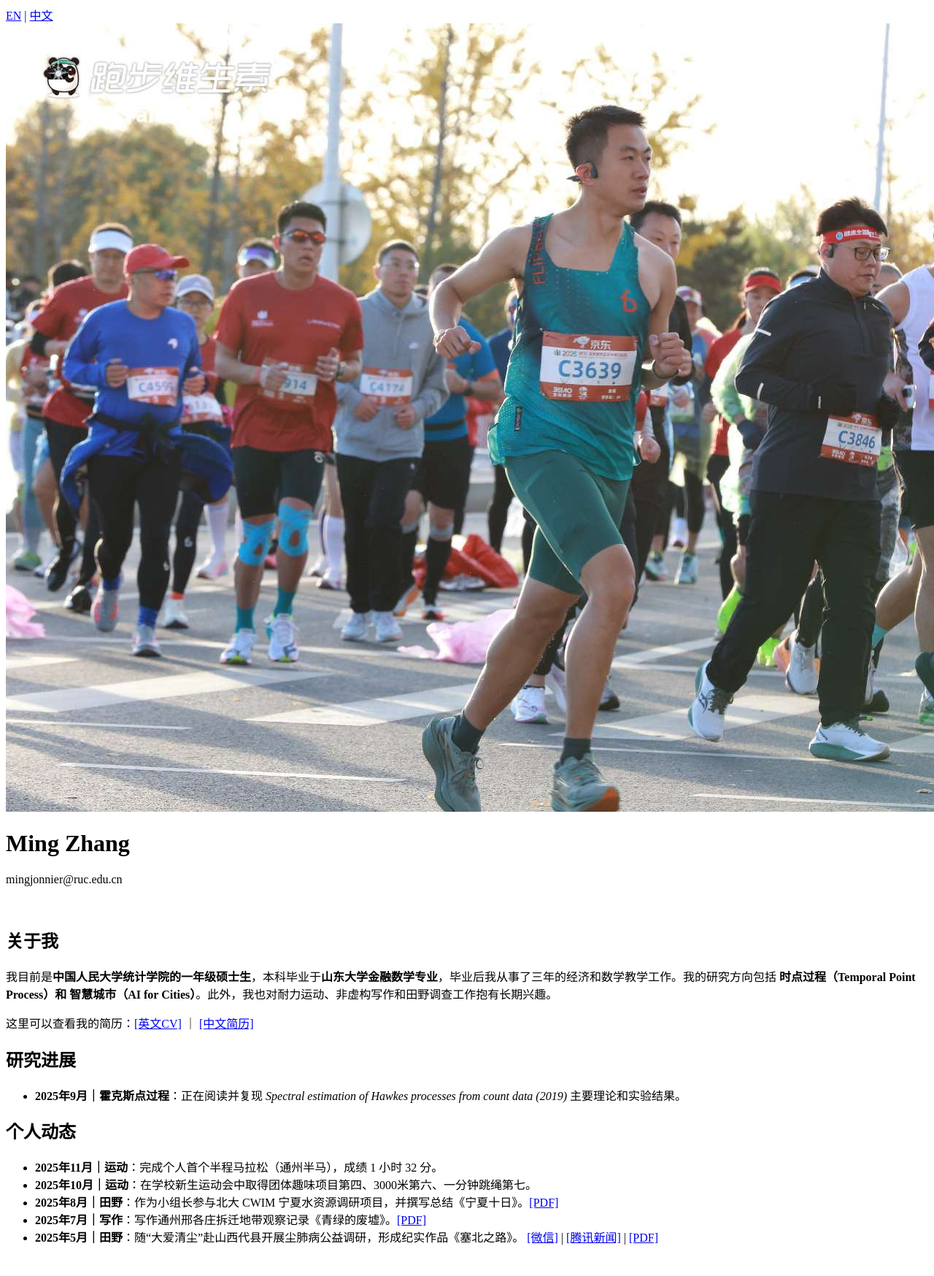
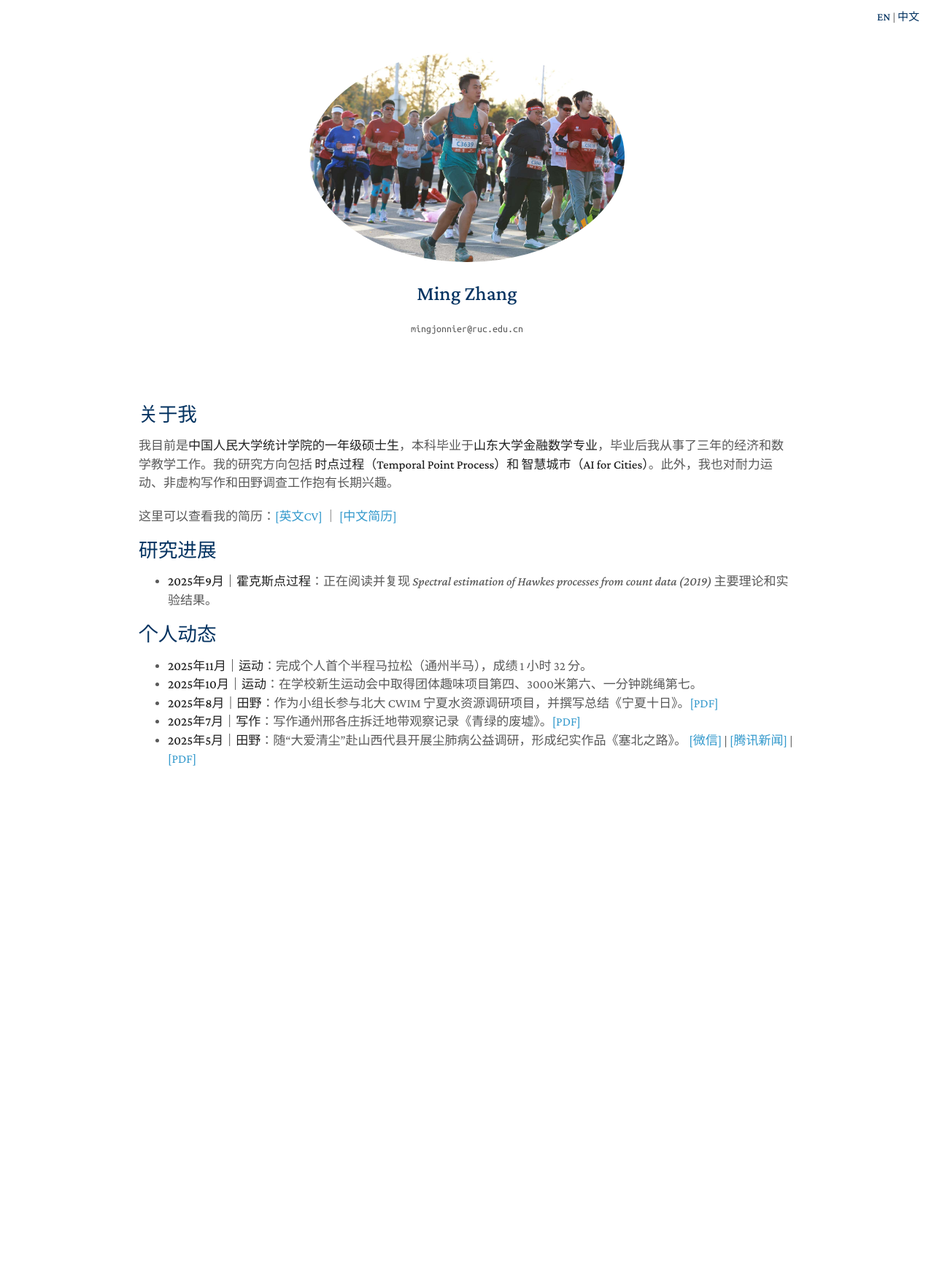
Before and after one commit to zhangming4153/zhangming4153.github.io, a Jekyll site: the page built from cn/index.md, in a window 1280 px wide. Shown: the whole page at 73% size. Built offline with Jekyll 4.4.1, drawn with Linux system fonts in a browser that asks for light colours; some web fonts are replaced; a style sheet for code colours, icons or effects is not loaded; our own code applies the rules of GitHub Pages for plain Markdown files; after the commit the page ends 1181 px from its top, so only the background shows below that.

Commit message:
Update homepage.html

```diff
--- a/_layouts/homepage.html
+++ b/_layouts/homepage.html
@@ -16,32 +16,35 @@
 
     <link rel="icon" media="(prefers-color-scheme:dark)" href="{{ site.favicon_dark }}" type="image/png" />
     <link rel="icon" media="(prefers-color-scheme:light)" href="{{ site.favicon }}" type="image/png" />
-    <script src="./assets/js/favicon-switcher.js" type="application/javascript"></script>
+    <script src="{{ '/assets/js/favicon-switcher.js' | relative_url }}" type="application/javascript"></script>
 
     <link rel=stylesheet href=https://cdnjs.cloudflare.com/ajax/libs/academicons/1.8.6/css/academicons.min.css integrity="sha256-uFVgMKfistnJAfoCUQigIl+JfUaP47GrRKjf6CTPVmw=" crossorigin=anonymous>
     <link rel="stylesheet" href="https://cdnjs.cloudflare.com/ajax/libs/font-awesome/6.4.2/css/all.min.css" integrity="sha512-z3gLpd7yknf1YoNbCzqRKc4qyor8gaKU1qmn+CShxbuBusANI9QpRohGBreCFkKxLhei6S9CQXFEbbKuqLg0DA==" crossorigin="anonymous" referrerpolicy="no-referrer" />
 
     {% if site.font == "Sans Serif" %}
-    <link rel="stylesheet" href="./assets/css/font_sans_serif.css">
+    <link rel="stylesheet" href="{{ '/assets/css/font_sans_serif.css' | relative_url }}">
     {% else %}
-    <link rel="stylesheet" href="./assets/css/font.css">
+    <link rel="stylesheet" href="{{ '/assets/css/font.css' | relative_url }}">
     {% endif %}
+
     {% if site.auto_dark_mode %}
-    <link rel="stylesheet" href="./assets/css/style.css">
-    <link rel="stylesheet" href="./assets/css/publications.css">
+    <link rel="stylesheet" href="{{ '/assets/css/style.css' | relative_url }}">
+    <link rel="stylesheet" href="{{ '/assets/css/publications.css' | relative_url }}">
     {% else %}
-    <link rel="stylesheet" href="./assets/css/style-no-dark-mode.css">
-    <link rel="stylesheet" href="./assets/css/publications-no-dark-mode.css">
+    <link rel="stylesheet" href="{{ '/assets/css/style-no-dark-mode.css' | relative_url }}">
+    <link rel="stylesheet" href="{{ '/assets/css/publications-no-dark-mode.css' | relative_url }}">
     {% endif %}
 
   </head>
   <body>
+
   {% include lang-switch.html %}
+
     <div class="wrapper">
       <header>
 
         {% if site.avatar %}
-        <a class="image avatar"><img src="{{ site.avatar }}" alt="avatar" /></a>
+        <a class="image avatar"><img src="{{ site.avatar | relative_url }}" alt="avatar" /></a>
         {% endif %}
 
         <h1>{{ site.title }}</h1>
@@ -106,14 +109,11 @@
 
       </section>
       <footer>
-       <!-- <p style="text-align:center; margin-top:10px;">
-    <img
-      src="https://hits.seeyoufarm.com/api/count/incr/badge.svg?url=https://zhangming4153.github.io&count_bg=%233a3a3a&title_bg=%23555555&title=visits&edge_flat=false"
-      alt="Visits">
-        </p> -->
       </footer>
     </div>
-    <script src="{{ "/assets/js/scale.fix.js" | relative_url }}"></script>
+
+    <script src="{{ '/assets/js/scale.fix.js' | relative_url }}"></script>
+
       {% if site.google_analytics %}
     <!-- GA4 -->
     <script async src="https://www.googletagmanager.com/gtag/js?id={{ site.google_analytics }}"></script>
```
